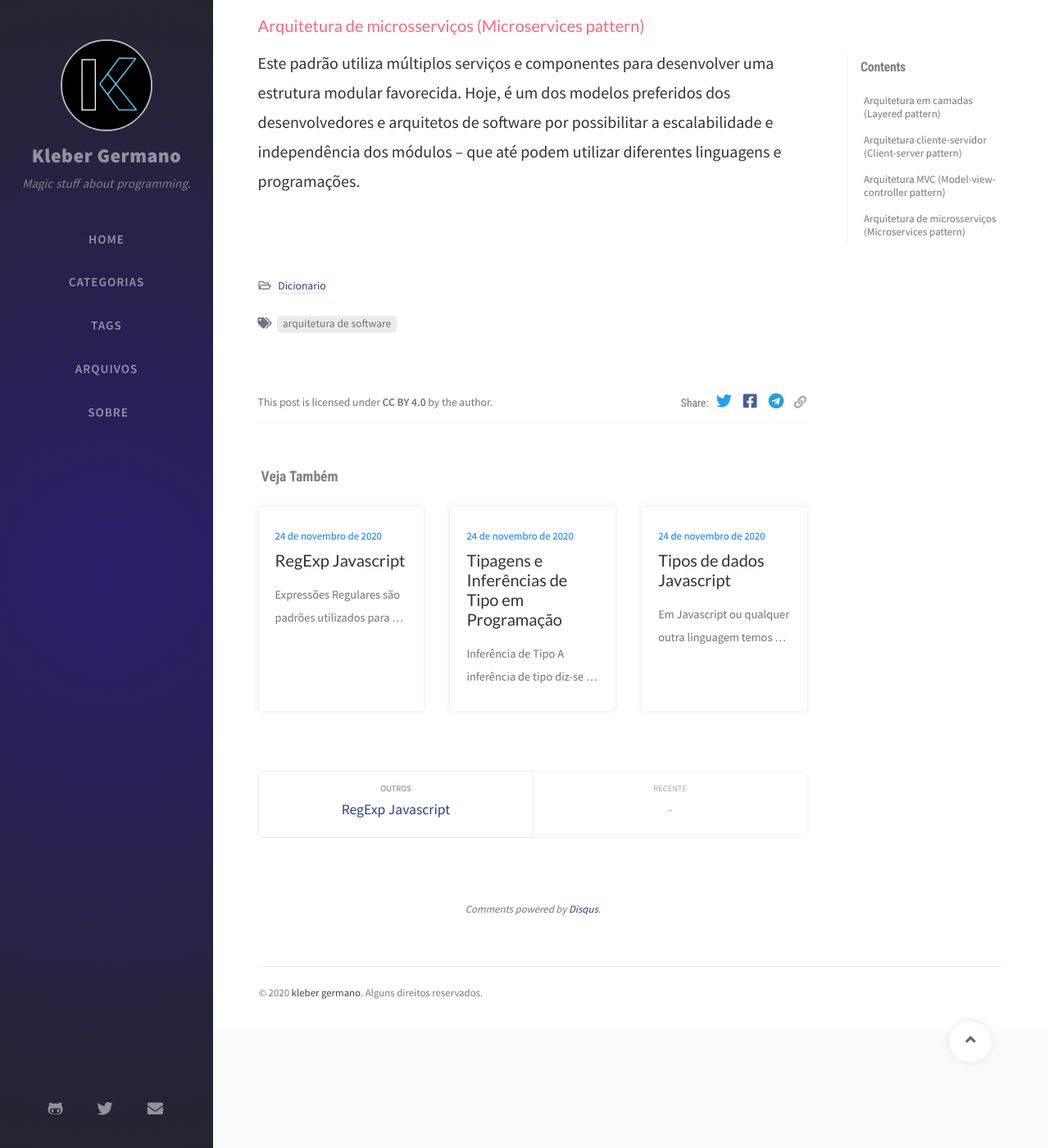
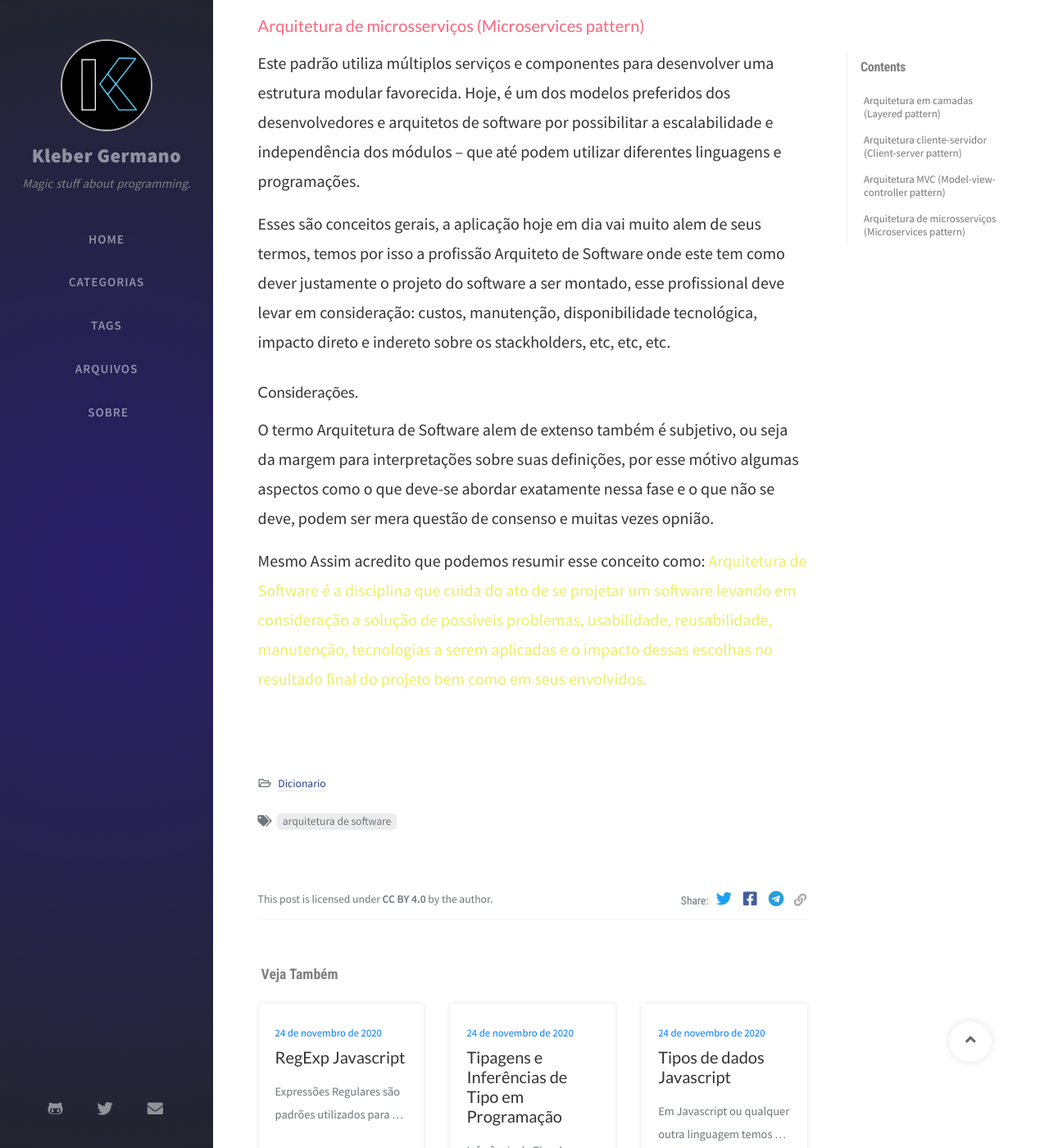
Before and after one commit to klebergermano/klebergermano.github.io, a Jekyll site: the page built from _posts/Dicionário/2020-11-24-arquitetura-de-software.md, in a window 1280 px wide and 1400 px high, scrolled down 1803 px. Shown: the whole window at 82% size. Built offline with Jekyll 4.4.1, drawn with Linux system fonts in a browser that asks for light colours; nearby versions of some CDN libraries; comment, search, counter and statistics services are not loaded.

Commit message:
Artigo - Arquitetura de Software

```diff
--- a/_posts/Dicionário/2020-11-24-arquitetura-de-software.md
+++ b/_posts/Dicionário/2020-11-24-arquitetura-de-software.md
@@ -38,6 +38,14 @@ Distribuído em três camadas (Modelo, Visão e Controle), este padrão é um do
 
 Este padrão utiliza múltiplos serviços e componentes para desenvolver uma estrutura modular favorecida. Hoje, é um dos modelos preferidos dos desenvolvedores e arquitetos de software por possibilitar a escalabilidade e independência dos módulos – que até podem utilizar diferentes linguagens e programações.
 
+Esses são conceitos gerais, a aplicação hoje em dia vai muito alem de seus termos, temos por isso a profissão Arquiteto de Software onde este tem como dever justamente o projeto do software a ser montado, esse profissional deve levar em consideração: custos, manutenção, disponibilidade tecnológica, impacto direto e indereto sobre os stackholders, etc, etc, etc.
+
+#### Considerações.
+
+O termo Arquitetura de Software alem de extenso também é subjetivo, ou seja da margem para interpretações sobre suas definições, por esse mótivo algumas aspectos como o que deve-se abordar exatamente nessa fase e o que não se deve, podem ser mera questão de consenso e muitas vezes opnião.
+
+Mesmo Assim acredito que podemos resumir esse conceito como: <span>Arquitetura de Software é a disciplina que cuida do ato de se projetar um software levando em consideração a solução de possiveis problemas, usabilidade, reusabilidade, manutenção, tecnologias a serem aplicadas e o impacto dessas escolhas no resultado final do projeto bem como em seus envolvidos.</span>
+
 <!--
 
 #######################
```
